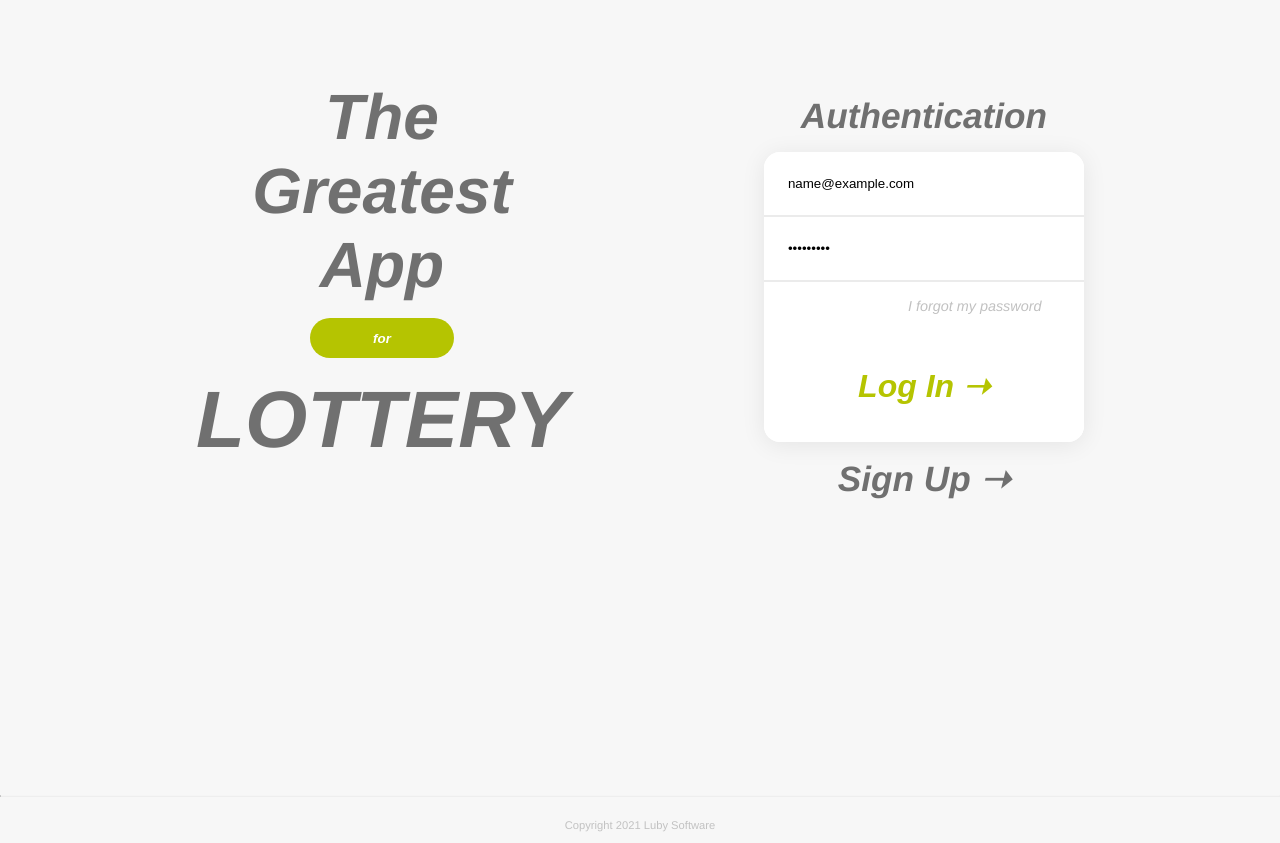
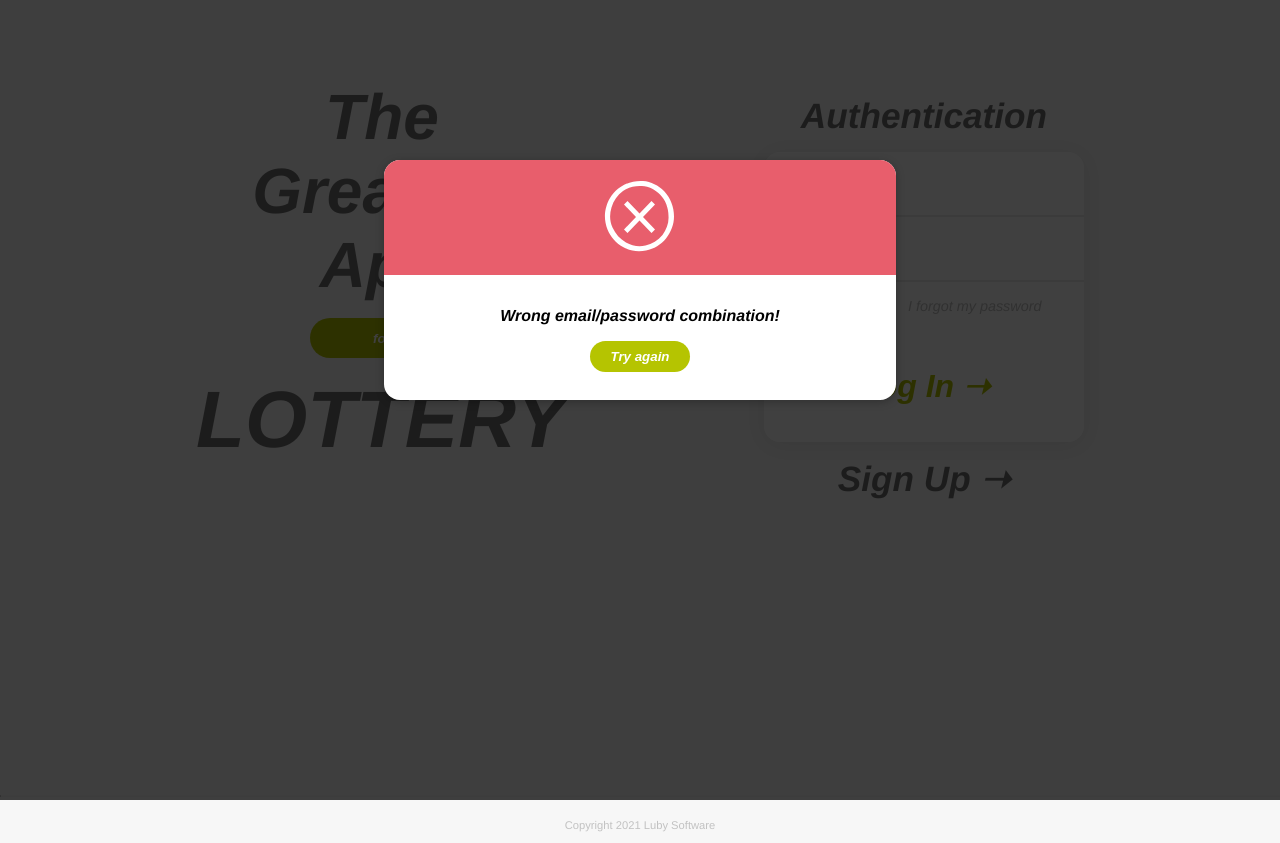
Before and after one commit to emanusantos/greatest-lottery, a React (Create React App) app: page /login in a window 1280 px wide. Both pictures are taken after typing "name@example.com", "Sample123" into the empty fields and a click on the button "Log In ➝". Built offline with nearby package versions, Linux system fonts and the light colour scheme.

Commit message:
added some features to the login screen modal

```diff
--- a/src/components/Modal/ModalStyles.ts
+++ b/src/components/Modal/ModalStyles.ts
@@ -16,9 +16,45 @@ export const StyledModal = styled.div`
     left: 30%;
     width: 40%;
     background-color: white;
-    padding: 1.5rem;
-    border-radius: 14px;
+    height: 15rem;
+    border-radius: 1rem;
     box-shadow: 0 2px 8px rgba(0, 0, 0, 0.25);
     z-index: 30;
     animation: slide-down 300ms ease-out forwards;
+
+    .errorHeader {
+        display: flex;
+        justify-content: center;
+        align-items: center;
+        border-radius: 1rem 1rem 0 0;
+        background-color: #e85e6c;
+
+        h2 {
+            padding-top: 1rem;
+            font-size: 5rem;
+            color: #fff;
+        }
+    }
+
+    .errorText {
+        display: flex;
+        flex-direction: column;
+        gap: 1rem;
+        justify-content: center;
+        align-items: center;
+        font-style: italic;
+        font-weight: bold;
+        margin-top: 2rem;
+
+        button {
+            border: none;
+            padding: .5rem 1.3rem;
+            border-radius: 1rem;
+            background-color: #B5C401;
+            color: #fff;
+            font-weight: bold;
+            font-style: italic;
+            cursor: pointer;
+        }
+    }
 `;
--- a/src/pages/login/Login.tsx
+++ b/src/pages/login/Login.tsx
@@ -9,6 +9,8 @@ import { useAppSelector } from "../../hooks/reduxhooks";
 import { useAppDispatch } from "../../hooks/reduxhooks";
 import { currentUser } from "../../store/regSlice";
 import { useHistory } from "react-router";
+import { VscError } from 'react-icons/vsc';
+import Modal from "../../components/Modal/Modal";
 
 const Login: React.FC = () => {
 
@@ -19,6 +21,7 @@ const Login: React.FC = () => {
 
     const [email, setEmail] = useState<string>('');
     const [password, setPassword] = useState<string>('');
+    const [error, setError] = useState(false);
 
     const emailResetter = () => {
         setEmail('');
@@ -27,6 +30,10 @@ const Login: React.FC = () => {
     const passwordResetter = () => {
         setPassword('');
     };
+
+    const errorHandler = () => {
+        setError(!error);
+    }
 
     const formHandler = (event: React.SyntheticEvent) => {
         event.preventDefault();
@@ -42,7 +49,7 @@ const Login: React.FC = () => {
 
 
         if (emailAuth === undefined || passwordAuth === undefined) {
-            return alert('Invalid email/password combination');
+            errorHandler();
         } else {
             let index = users.findIndex((user: any) => user.email === email);
             console.log(index);
@@ -80,6 +87,15 @@ const Login: React.FC = () => {
             </Container>
         </Container>
         <Footer>Copyright 2021  Luby Software</Footer>
+        {error && <Modal onClose={errorHandler}>
+            <div className="errorHeader">
+                <h2 onClick={errorHandler}><VscError /></h2>
+            </div>
+            <div className="errorText">
+                <p>Wrong email/password combination!</p>
+                <button onClick={errorHandler}>Try again</button>
+            </div>
+        </Modal>}
         </>
     );
 };
```
